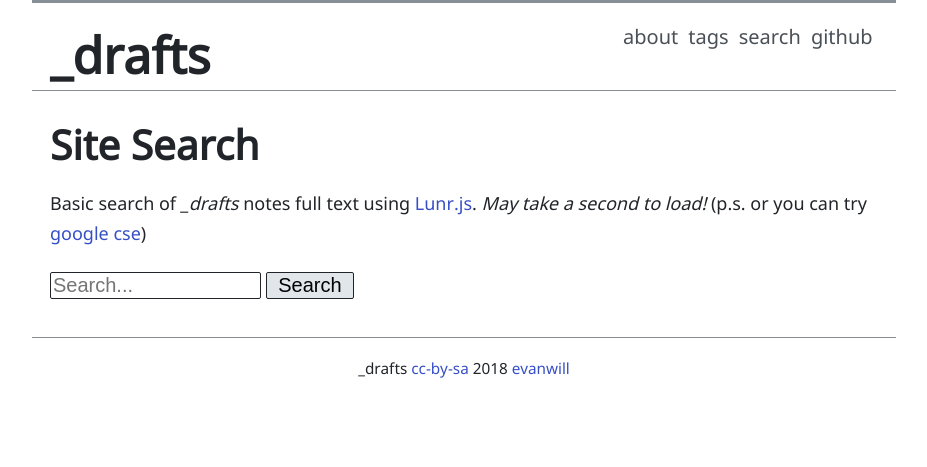
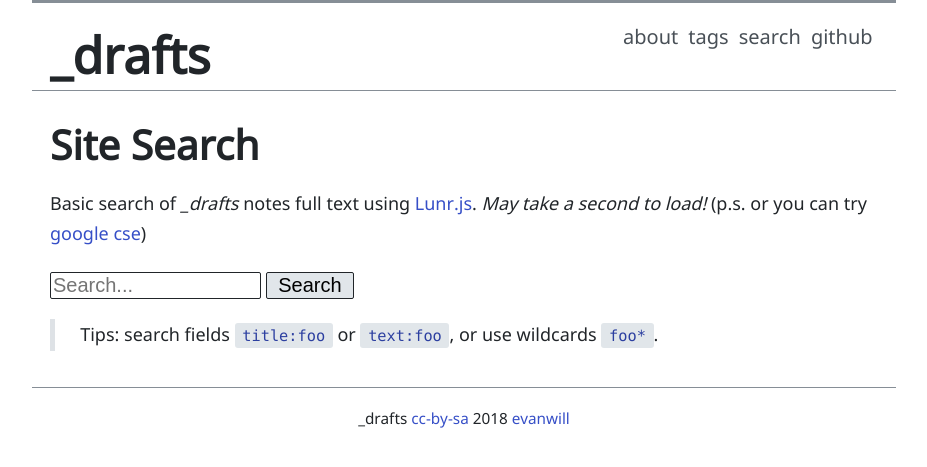
Before and after one commit to evanwill/_drafts, a Jekyll site: the page built from search/index.md, in a window 1280 px wide. Shown: the top 467 px of the page, without its empty margins (176-1103 px from the left). Built offline with Jekyll 4.4.1, drawn with Linux system fonts in a browser that asks for light colours.

Commit message:
update lunr search, simplify

```diff
--- a/search/index.md
+++ b/search/index.md
@@ -11,41 +11,46 @@
 
 <input class="search" type="text" size="15" id="lunr-search" placeholder="Search..." aria-label="search">
 <input class="buttons" type="button" onclick="lunr_search();" value=" Search ">
+<p id="count"></p>
+<ul id="search-results"></ul>
 
-<ul id="search-results"></ul>
+> Tips: search fields `title:foo` or `text:foo`, or use wildcards `foo*`.
 
 <script>
 // create docs
-var documents = {
+var notes = [
     {% for post in site.notes %}
-    "{{ post.slug }}":
     {
-      "id": "{{ post.slug }}",
-      "url": "{{ post.url | absolute_url | xml_escape }}",
-      "title": "{{ post.title | xml_escape }}",
+      "url": {{ post.url | absolute_url | jsonify }},
+      "title": {{ post.title | jsonify }},
       "text": {{ post.content | strip_html | jsonify }}
     }{% unless forloop.last %},{% endunless %}
     {% endfor %}
-};
+];
 // create index
 var idx = lunr(function () {
   this.ref('id')
   this.field('title')
   this.field('text')
-  for (var key in documents) {
-    this.add(documents[key])
+  for (var item in notes) {
+    this.add({
+      title: notes[item].title,
+      text: notes[item].text,
+      id: item
+    })
   }
 });
 // do search
 function displayResults(results) {
+  var countResults = document.getElementById('count');
+  countResults.innerHTML = results.length + ' Result(s) found</p>';
   var searchResults = document.getElementById('search-results');
-  if (results.length) { // Are there any results?
+  if (results.length) {
     var appendString = '';
-    for (var i = 0; i < results.length; i++) {  // Iterate over the results
-      var link = documents[results[i].ref].url; //results[i].ref;
-      var title = documents[results[i].ref].title;
-      var preview = documents[results[i].ref].text.substring(0,150);
-      appendString += '<li><a href="' + link + '">' + title + '</a><br>' + preview + '... </li>';
+    for (var item in results) {
+      var ref = results[item].ref;
+      var searchItem = '<li><a href="' + notes[ref].url + '">' + notes[ref].title + '</a><br>' + notes[ref].text.substring(0,150) + '... </li>';
+      appendString += searchItem;
     }
     searchResults.innerHTML = appendString;
   } else {
```
